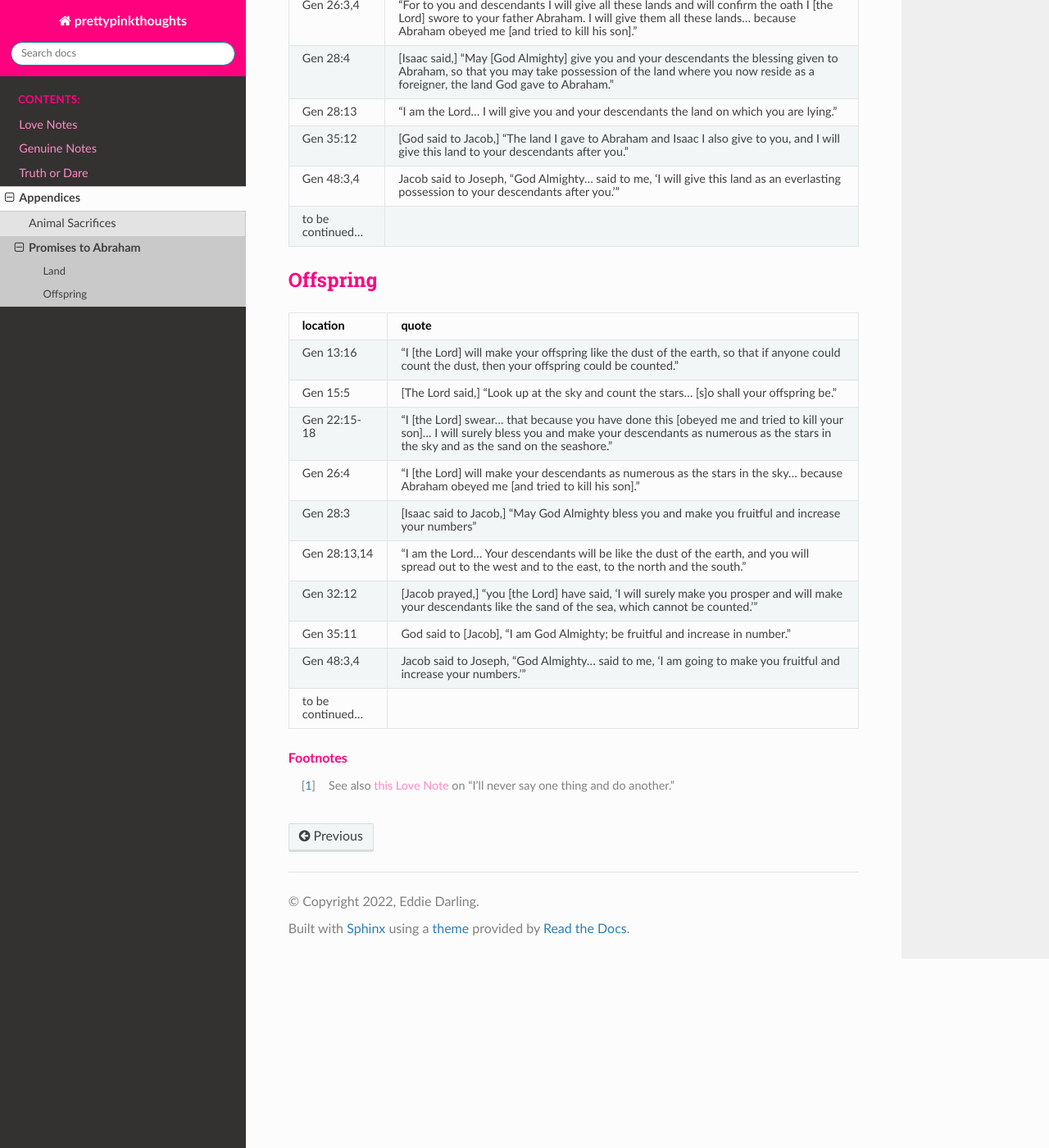
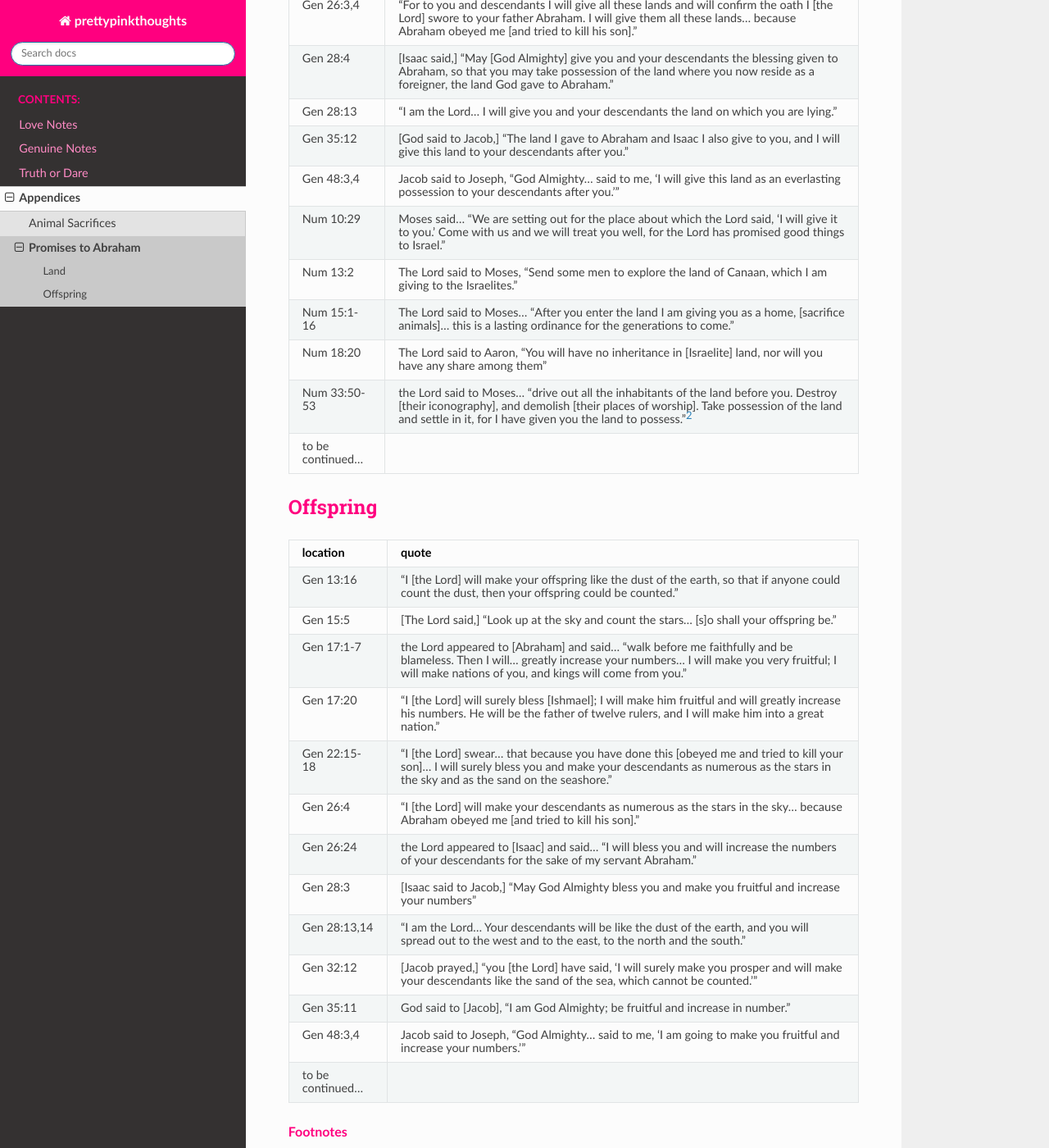
Before and after one commit to spagh-eddie/prettypinkthoughts, a Sphinx documentation site: the page built from docs/source/appendices/promises-to-abraham.rst, in a window 1280 px wide and 1400 px high, scrolled down 504 px. Shown: the whole window at 82% size. Built offline with Sphinx 7.4.7 and the Read the Docs theme 2.0.0, drawn with Linux system fonts in a browser that asks for light colours; some of the changed text lies outside the part shown.

Commit message:
Add more promises

```diff
--- a/docs/source/appendices/land.csv
+++ b/docs/source/appendices/land.csv
@@ -9,4 +9,9 @@ Gen 28:4,"[Isaac said,] ""May [God Almighty] give you and your descendants the b
 Gen 28:13,"""I am the Lord... I will give you and your descendants the land on which you are lying."""
 Gen 35:12,"[God said to Jacob,] ""The land I gave to Abraham and Isaac I also give to you, and I will give this land to your descendants after you."""
 "Gen 48:3,4","Jacob said to Joseph, ""God Almighty... said to me, 'I will give this land as an everlasting possession to your descendants after you.'"""
+Num 10:29,"Moses said... ""We are setting out for the place about which the Lord said, 'I will give it to you.' Come with us and we will treat you well, for the Lord has promised good things to Israel."""
+Num 13:2,"The Lord said to Moses, ""Send some men to explore the land of Canaan, which I am giving to the Israelites."""
+Num 15:1-16,"The Lord said to Moses... ""After you enter the land I am giving you as a home, [sacrifice animals]... this is a lasting ordinance for the generations to come."""
+Num 18:20,"The Lord said to Aaron, ""You will have no inheritance in [Israelite] land, nor will you have any share among them"""
+Num 33:50-53,"the Lord said to Moses... ""drive out all the inhabitants of the land before you. Destroy [their iconography], and demolish [their places of worship]. Take possession of the land and settle in it, for I have given you the land to possess.""\ [#203]_"
 to be continued...,
--- a/docs/source/appendices/offspring.csv
+++ b/docs/source/appendices/offspring.csv
@@ -1,8 +1,11 @@
 location,quote
 Gen 13:16,"""I [the Lord] will make your offspring like the dust of the earth, so that if anyone could count the dust, then your offspring could be counted."""
 Gen 15:5,"[The Lord said,] ""Look up at the sky and count the stars... [s]o shall your offspring be."""
+Gen 17:1-7,"the Lord appeared to [Abraham] and said... ""walk before me faithfully and be blameless. Then I will... greatly increase your numbers... I will make you very fruitful; I will make nations of you, and kings will come from you."""
+Gen 17:20,"""I [the Lord] will surely bless [Ishmael]; I will make him fruitful and will greatly increase his numbers. He will be the father of twelve rulers, and I will make him into a great nation."""
 Gen 22:15-18,"""I [the Lord] swear... that because you have done this [obeyed me and tried to kill your son]... I will surely bless you and make your descendants as numerous as the stars in the sky and as the sand on the seashore."""
 Gen 26:4,"""I [the Lord] will make your descendants as numerous as the stars in the sky... because Abraham obeyed me [and tried to kill his son]."""
+Gen 26:24,"the Lord appeared to [Isaac] and said... ""I will bless you and will increase the numbers of your descendants for the sake of my servant Abraham."""
 Gen 28:3,"[Isaac said to Jacob,] ""May God Almighty bless you and make you fruitful and increase your numbers"""
 "Gen 28:13,14","""I am the Lord... Your descendants will be like the dust of the earth, and you will spread out to the west and to the east, to the north and the south."""
 Gen 32:12,"[Jacob prayed,] ""you [the Lord] have said, 'I will surely make you prosper and will make your descendants like the sand of the sea, which cannot be counted.'"""
--- a/docs/source/appendices/promises-to-abraham.rst
+++ b/docs/source/appendices/promises-to-abraham.rst
@@ -20,3 +20,4 @@ Offspring
 .. rubric:: Footnotes
 
 .. [#] See also :doc:`this Love Note </love-notes/189>` on "I'll never say one thing and do another."
+.. [#203] See also :doc:`this Truth or Dare </truth-or-dare/203>` on "removing annoying people."
--- a/docs/source/truth-or-dare/203.rst
+++ b/docs/source/truth-or-dare/203.rst
@@ -14,6 +14,10 @@ Commentary
 ----------
 
 One can most certainly say that of splinters, but the splinters are a metaphor for people.
-The Truth or Dare supports a literal ethnic cleansing: "drive out the inhabitants... [d]\ :spelling:ignore:`estroy` all their carved images... demolish all their high places... [and t]\ :spelling:ignore:`ake` possession of the land" (v. 52-54).
+The Truth or Dare supports a literal ethnic cleansing: "drive out the inhabitants... [d]\ :spelling:ignore:`estroy` all their carved images... demolish all their high places... [and t]\ :spelling:ignore:`ake` possession of the land"\ [#]_ (v. 52-54).
 
 Moreover, if the Israelites do not destroy the Canaanites, the Lord threatens "[He] will do to [the Israelites] what [He plans] to do to [the Canaanites]" (v. 56).
+
+.. rubric:: Footnotes
+
+.. [#] See also :ref:`the appendix <appendices/promises-to-abraham:land>` on promises of land.
```
